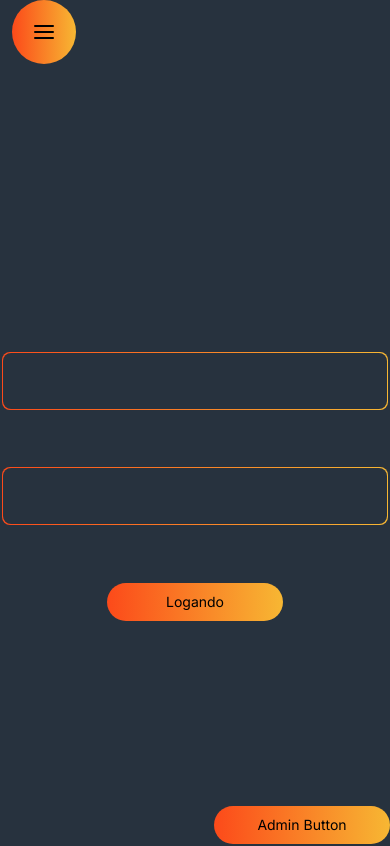
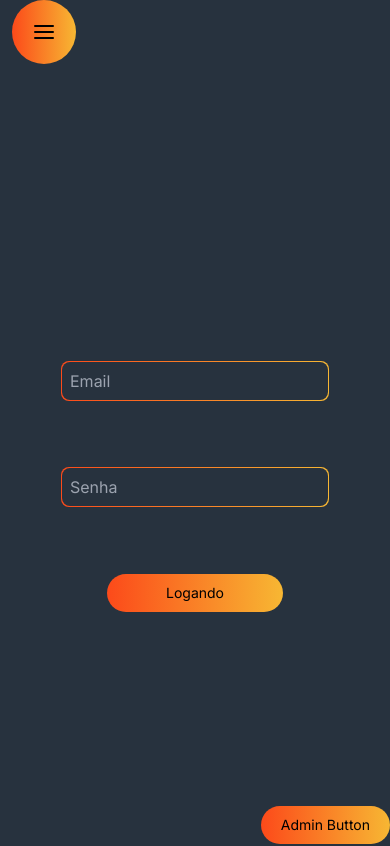
Before and after one commit to GabrielFeBe/portfolio-frontend, a Next.js app: page /login in a window 390 px wide. Shown: the top 846 px of the page. Built offline with nearby package versions, Linux system fonts and the light colour scheme; no server answers.

Commit message:
login page responsiva

```diff
--- a/src/app/components/AdminButton.tsx
+++ b/src/app/components/AdminButton.tsx
@@ -9,7 +9,7 @@ export default function AdminButton() {
 
   return (
     <button
-      className="hover:mix-blend fixed bottom-0 right-0 inline-block w-44  rounded-full bg-gradient-to-r from-customOrange to-customRed px-5 py-3 text-center text-sm leading-none text-black transition duration-300 hover:opacity-70"
+      className="hover:mix-blend fixed bottom-0 right-0 inline-block rounded-full  bg-gradient-to-r from-customOrange to-customRed px-5 py-3 text-center text-sm leading-none text-black transition duration-300 hover:opacity-70 sm:w-44"
       onClick={() => {
         Cookies.set('token', 'admin', { expires: 7 })
         router.push('/adding')
--- a/src/app/components/LoginFrom.tsx
+++ b/src/app/components/LoginFrom.tsx
@@ -26,7 +26,7 @@ export default function LoginForm() {
   }
 
   return (
-    <main className="flex min-h-screen flex-col items-center justify-center p-24">
+    <main className="flex min-h-screen flex-col items-center justify-center sm:p-24">
       <form
         onSubmit={handleLogin}
         action=""
@@ -34,24 +34,26 @@ export default function LoginForm() {
       >
         <label
           htmlFor="email"
-          className="border-gradient flex h-[58px] w-[386px] items-center justify-center rounded-lg bg-gradient-to-r from-customOrange to-customRed p-2"
+          className="border-gradient flex h-[40px] w-[268px] items-center justify-center rounded-lg bg-gradient-to-r from-customOrange to-customRed p-2 sm:h-[58px] sm:w-[386px]"
         >
           <input
             type="text"
-            className=" h-14 w-[384px] flex-shrink-0 rounded-lg bg-customGray"
+            className="h-[38px] w-[266px] flex-shrink-0 rounded-lg bg-customGray pl-2 sm:h-14 sm:w-[384px]"
             name="email"
             id="email"
+            placeholder="Email"
           />
         </label>
         <label
           htmlFor="password"
-          className="border-gradient flex h-[58px] w-[386px] items-center justify-center rounded-lg bg-gradient-to-r from-customOrange to-customRed p-2"
+          className="flex h-[40px] w-[268px] items-center justify-center rounded-lg bg-gradient-to-r from-customOrange to-customRed p-2 sm:h-[58px] sm:w-[386px]"
         >
           <input
             type="password"
             id="password"
-            className=" h-14 w-[384px] flex-shrink-0 rounded-lg bg-customGray"
+            className="h-[38px] w-[266px] flex-shrink-0 rounded-lg bg-customGray pl-2 sm:h-14 sm:w-[384px]"
             name="password"
+            placeholder="Senha"
           />
         </label>
         <button
```
